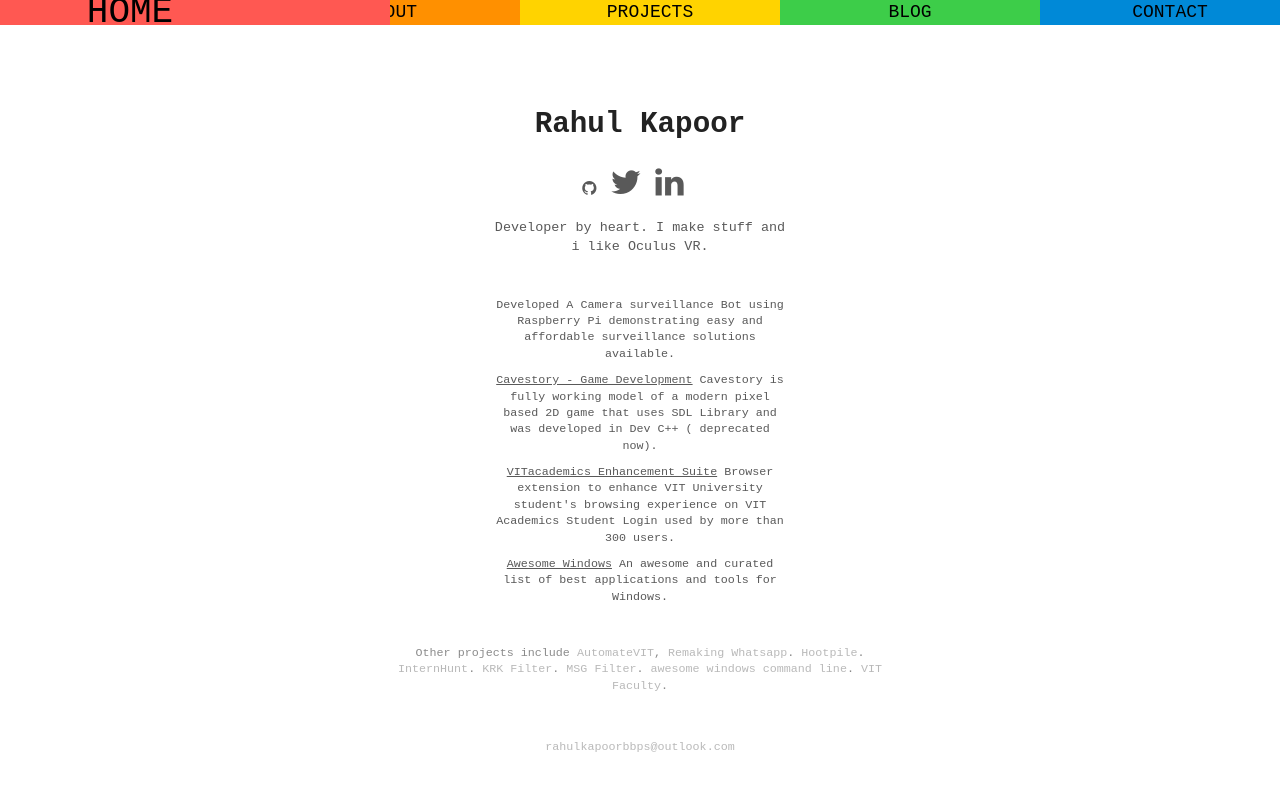
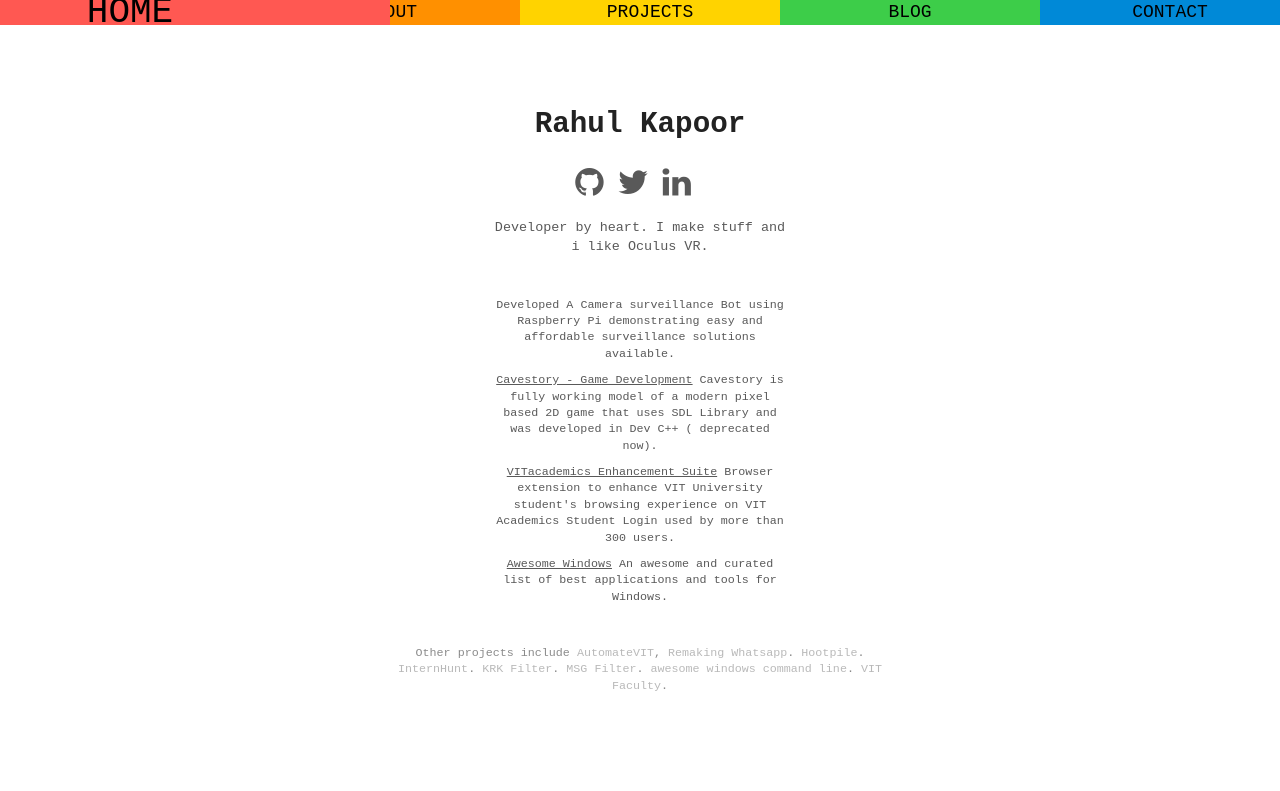
Before and after one commit to rahulkapoor90/rahulkapoor90.github.io, a Jekyll site: the page built from index.html, in a window 1280 px wide. Shown: the top 791 px of the page. Built offline with Jekyll 4.4.1, drawn with Linux system fonts in a browser that asks for light colours; nearby versions of some CDN libraries.

Commit message:
Minor Changes

```diff
--- a/index.html
+++ b/index.html
@@ -7,7 +7,7 @@
         </div>
 
         <div id="projects">
-           <p><a href="https://github.com/rahulkapoor90" id="social" target="_blank"><i class="fa fa-github fa-1x" aria-hidden="true"></i></a><a href="https://twitter.com/iamrahulkapoor" id="social" target="_blank"><i class="fa fa-twitter fa-2x" aria-hidden="true"></i></a><a href="https://www.linkedin.com/in/rahulkapoor90" id="social" target="_blank"><i class="fa fa-linkedin fa-2x" aria-hidden="true"></i></a><br><br>Developer by heart. I make stuff and i like Oculus VR. </p><br>
+           <p><a href="https://github.com/rahulkapoor90" id="social" target="_blank"><i class="fa fa-github fa-2x" aria-hidden="true"></i></a><a href="https://twitter.com/iamrahulkapoor" id="social" target="_blank"><i class="fa fa-twitter fa-2x" aria-hidden="true"></i></a><a href="https://www.linkedin.com/in/rahulkapoor90" id="social" target="_blank"><i class="fa fa-linkedin fa-2x" aria-hidden="true"></i></a><br><br>Developer by heart. I make stuff and i like Oculus VR. </p><br>
             <ul>
                 <li>Developed A Camera surveillance Bot using Raspberry Pi demonstrating easy and affordable surveillance solutions available.</li>
                 <li><a href="https://github.com/rahulkapoor90/CaveStory" target="_blank">Cavestory - Game Development</a> Cavestory is fully working model of a modern pixel based 2D game that uses SDL Library and was developed in Dev C++ ( deprecated now).</li>
@@ -23,5 +23,4 @@
 
          <div id="contact">
            <p>Other projects include <a href="https://github.com/rahulkapoor90/AutomateVIT">AutomateVIT</a>, <a href="https://github.com/rahulkapoor90/Remaking-Whatsapp">Remaking Whatsapp</a>. <a href="https://github.com/Hootpile/Hootpile">Hootpile</a>. <a href="https://github.com/rahulkapoor90/InternHunt">InternHunt</a>. <a href="https://github.com/rahulkapoor90/KRK-Filter">KRK Filter</a>. <a href="https://github.com/rahulkapoor90/MSG-Filter">MSG Filter</a>. <a href="https://github.com/Awesome-Windows/awesome-windows-command-line">awesome windows command line</a>. <a href="https://github.com/rahulkapoor90/VITfaculty">VIT Faculty</a>.</p>
-            <p class="emailaddress"><a href="mailto:rahulkapoorbbps@outlook.com">rahulkapoorbbps@outlook.com</a></p>
         </div>
```
